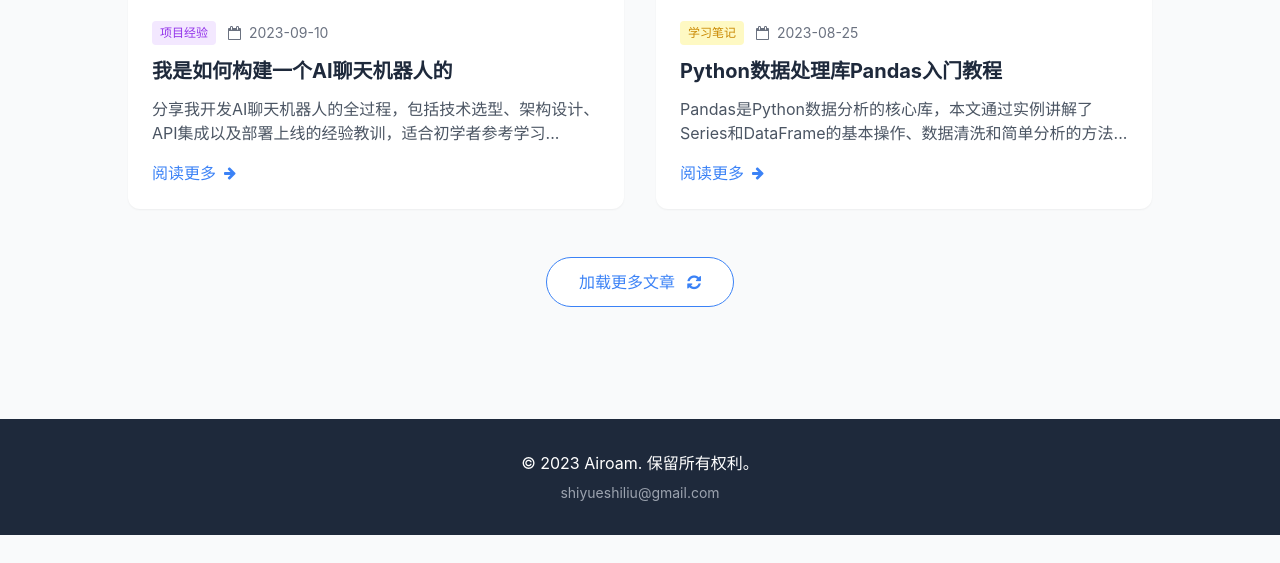
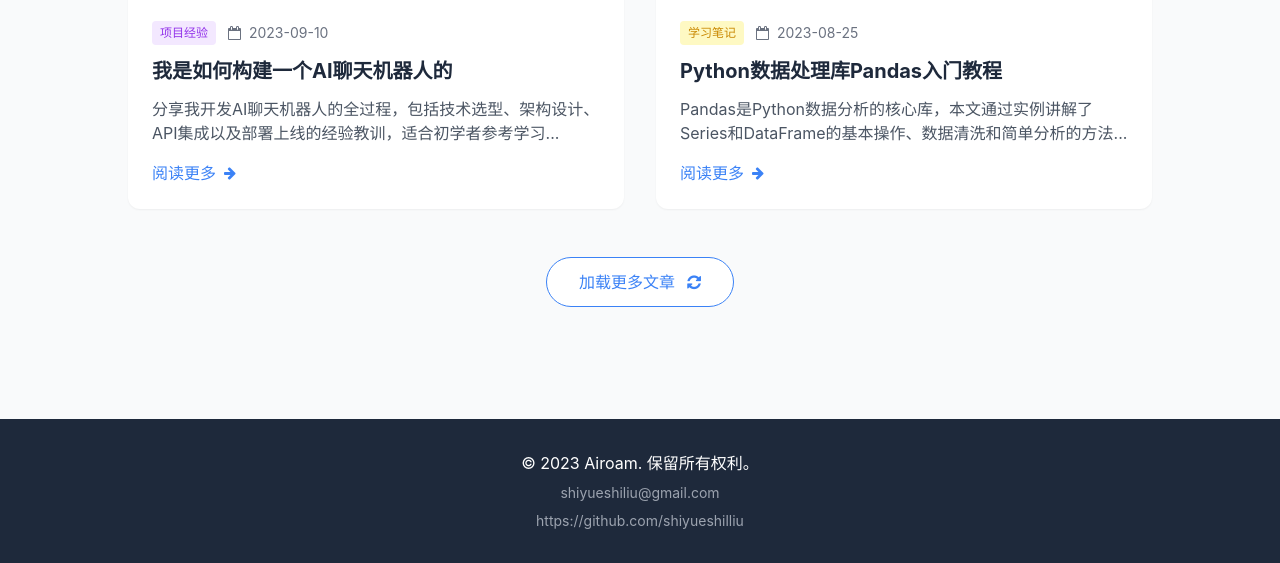
Before and after one commit to shiyueshilliu/Airoam.github.io, a plain HTML site: page pageB.html in a window 1280 px wide. Shown: the part 1017-1580 px from the top of the page. Before the commit the page ends 1552 px from the top, so only its background shows below. Drawn offline with nearby package versions, Linux system fonts and the light colour scheme.

Commit message:
Update pageB.html

```diff
--- a/pageB.html
+++ b/pageB.html
@@ -246,6 +246,7 @@
     <div class="container mx-auto px-4 text-center">
       <p>&copy; 2023 Airoam. 保留所有权利。</p>
       <p class="text-gray-400 text-sm mt-2">shiyueshiliu@gmail.com</p>
+      <p class="text-gray-400 text-sm mt-2">https://github.com/shiyueshilliu</p>
     </div>
   </footer>
 
```
